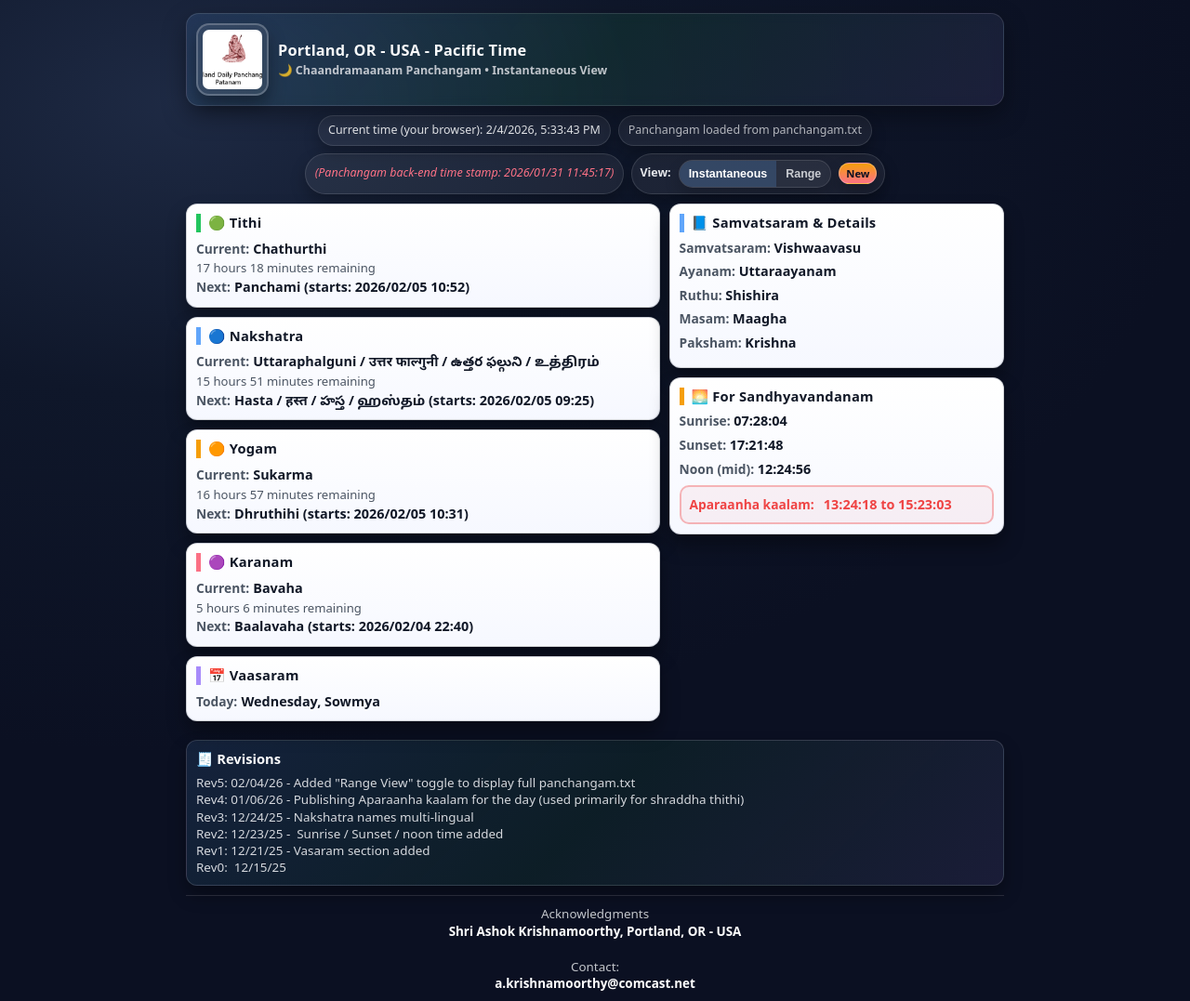
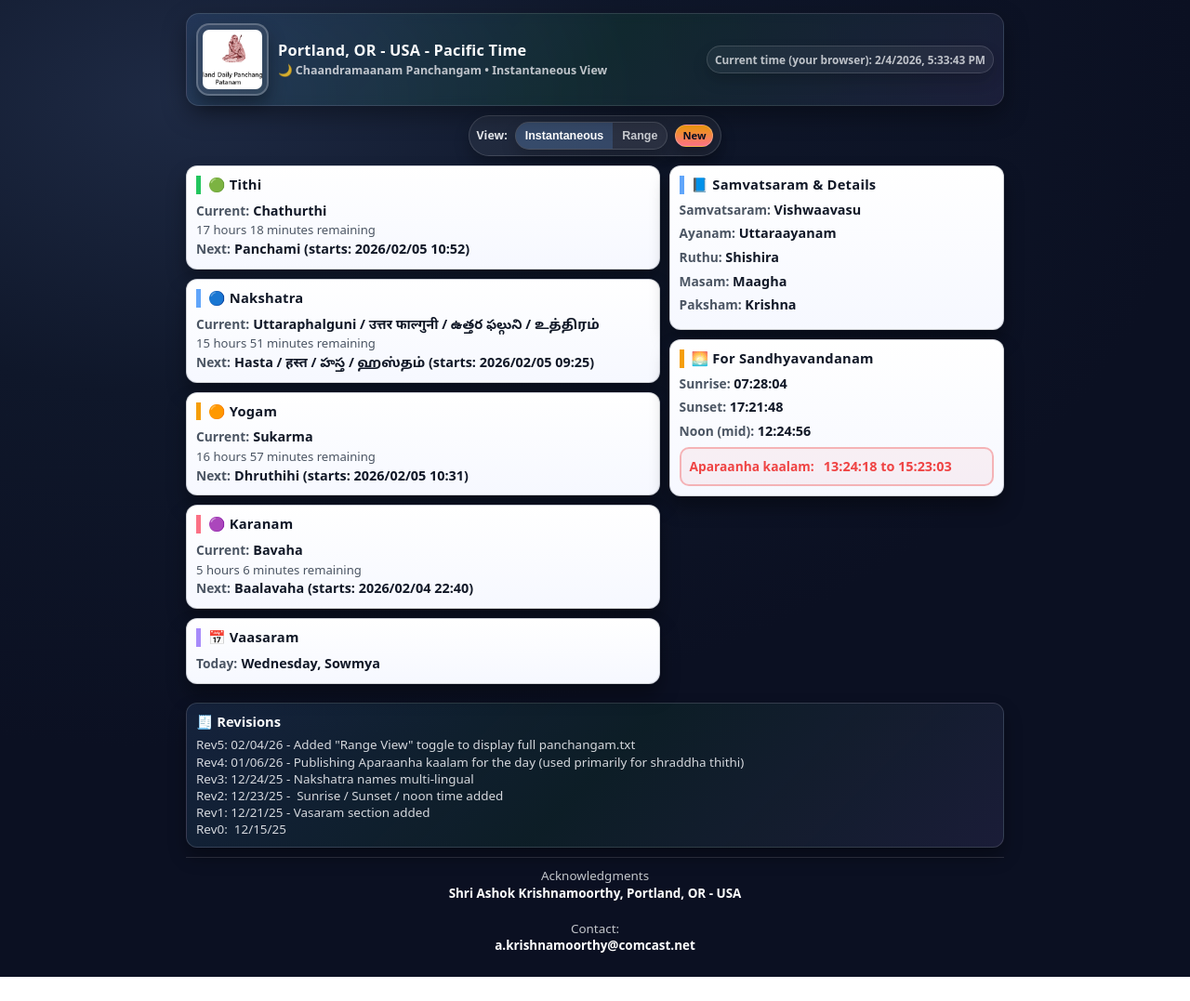
Before and after one commit to esbalabhakti-arch/portland-panchangam, a plain HTML site: page index.html in a window 1280 px wide. Shown: the whole page at 93% size. After the commit the page ends 1051 px from the top, so only its background shows below. Drawn offline with Linux system fonts and the light colour scheme.

Commit message:
Update index.html

```diff
--- a/index.html
+++ b/index.html
@@ -6,11 +6,6 @@
   <meta name="viewport" content="width=device-width, initial-scale=1" />
 
   <style>
-    /* =========================
-       Dark background + light cards
-       Smaller/tighter layout + colorful accents
-       ========================= */
-
     :root{
       --bg1:#0b1022;
       --bg2:#0f172a;
@@ -51,7 +46,7 @@
       color: var(--textLight);
     }
 
-    /* ===== Header: compact & glassy ===== */
+    /* ===== Header ===== */
     .header{
       display:flex;
       align-items:center;
@@ -65,7 +60,7 @@
     }
 
     .header img{
-      width: 78px;                 /* smaller for phone */
+      width: 78px;
       height: 78px;
       object-fit: cover;
       border-radius: 14px;
@@ -83,7 +78,7 @@
 
     .header-title h1{
       margin:0;
-      font-size: 1.02rem;          /* reduced */
+      font-size: 1.02rem;
       font-weight: 850;
       letter-spacing: 0.2px;
       color: #f9fafb;
@@ -102,13 +97,36 @@
       text-overflow: ellipsis;
     }
 
-    /* ===== Chips row ===== */
-    .chips{
+    /* Top-right time (smaller) */
+    .header-right{
+      flex: 0 0 auto;
+      display:flex;
+      align-items:flex-start;
+      justify-content:flex-end;
+      margin-left: 6px;
+    }
+
+    #now-display{
+      font-size: 0.74rem;          /* smaller font */
+      font-weight: 750;
+      color: rgba(229,231,235,0.80);
+      padding: 6px 8px;
+      border-radius: 999px;
+      border: 1px solid rgba(255,255,255,0.14);
+      background: rgba(255,255,255,0.05);
+      box-shadow: 0 8px 16px rgba(0,0,0,0.18);
+      white-space: nowrap;
+      max-width: 360px;
+      overflow: hidden;
+      text-overflow: ellipsis;
+    }
+
+    /* ===== Center toggle row ===== */
+    .center-row{
       margin-top: 10px;
       display:flex;
-      flex-wrap: wrap;
-      gap: 8px;
-      justify-content: center;
+      justify-content:center;  /* center */
+      align-items:center;
     }
 
     .chip{
@@ -117,17 +135,13 @@
       gap: 6px;
       padding: 7px 10px;
       border-radius: 999px;
-      border: 1px solid var(--panelBorder);
+      border: 1px solid rgba(255,255,255,0.14);
       background: rgba(255,255,255,0.06);
       box-shadow: 0 8px 16px rgba(0,0,0,0.25);
       font-size: 0.78rem;
       color: var(--textLight);
     }
 
-    #status{ color: var(--mutedLight); }
-    #backend-time{ color: var(--accentPink); font-style: italic; }
-
-    /* ===== View toggle ===== */
     .view-toggle{
       gap: 8px;
       padding: 6px 8px;
@@ -141,7 +155,7 @@
 
     .toggle{
       display:inline-flex;
-      border: 1px solid var(--panelBorder);
+      border: 1px solid rgba(255,255,255,0.14);
       background: rgba(255,255,255,0.06);
       border-radius: 999px;
       overflow: hidden;
@@ -193,15 +207,13 @@
       border: 1px solid rgba(15,23,42,0.18);
       background: linear-gradient(180deg, var(--card1), var(--card2));
       box-shadow: 0 12px 20px rgba(0,0,0,0.35);
-
-      padding: 10px 10px;        /* tighter */
+      padding: 10px 10px;
       margin-bottom: 10px;
     }
 
-    /* Section title: colorful left stripe + emoji */
     .section h3{
       margin: 0 0 7px 0;
-      font-size: 0.92rem;        /* smaller */
+      font-size: 0.92rem;
       font-weight: 900;
       letter-spacing: 0.25px;
       color: var(--textDark);
@@ -213,7 +225,6 @@
       border-left: 5px solid var(--accentBlue);
     }
 
-    /* Per-box accent override */
     .accent-blue  h3{ border-left-color: var(--accentBlue); }
     .accent-green h3{ border-left-color: var(--accentGreen); }
     .accent-amber h3{ border-left-color: var(--accentAmber); }
@@ -229,7 +240,7 @@
       font-weight: 750;
       color: var(--textDark);
       font-size: 0.90rem;
-      word-break: break-word;     /* important for long multi-language nakshatra */
+      word-break: break-word;
     }
     .time-remaining{
       font-size: 0.82rem;
@@ -242,7 +253,6 @@
       font-size: 0.88rem;
     }
 
-    /* ===== Aparaanha sub-box (inside Sandhyavandanam) ===== */
     .aparahna-subbox{
       margin-top: 8px;
       padding: 8px 9px;
@@ -259,7 +269,6 @@
       margin-right: 6px;
     }
 
-    /* ===== Range view text box ===== */
     .range-pre{
       margin: 0;
       white-space: pre-wrap;
@@ -275,7 +284,6 @@
       background: rgba(255,255,255,0.65);
     }
 
-    /* ===== Revisions ===== */
     .revisions{
       margin-top: 10px;
       border-radius: 12px;
@@ -304,7 +312,6 @@
       color: rgba(229,231,235,0.92);
     }
 
-    /* ===== Footer ===== */
     .footer{
       margin-top: 10px;
       padding: 10px 4px 6px;
@@ -319,13 +326,16 @@
       font-weight: 800;
     }
 
-    /* ===== Mobile ===== */
     @media (max-width: 700px){
       .content{ flex-direction: column; }
       .header img{ width: 70px; height: 70px; }
       .header-title h1{ font-size: 0.98rem; }
       .section{ padding: 9px 9px; }
       .range-pre{ max-height: 60vh; }
+
+      #now-display{
+        max-width: 240px;
+      }
     }
   </style>
 </head>
@@ -335,19 +345,20 @@
   <!-- Header -->
   <div class="header">
     <img src="guru.png" alt="Guru Image" />
+
     <div class="header-title">
       <h1>Portland, OR - USA - Pacific Time</h1>
       <div class="subline" id="view-subline">🌙 Chaandramaanam Panchangam • Instantaneous View</div>
     </div>
+
+    <!-- Current time moved to top-right (small) -->
+    <div class="header-right">
+      <div id="now-display">⏱️ Loading time…</div>
+    </div>
   </div>
 
-  <!-- Chips -->
-  <div class="chips">
-    <div id="now-display" class="chip">⏱️ Loading time…</div>
-    <div id="status" class="chip">📄 Loading panchangam…</div>
-    <div id="backend-time" class="chip">🔧 Backend time stamp…</div>
-
-    <!-- View toggle + NEW badge -->
+  <!-- Centered view toggle row -->
+  <div class="center-row">
     <div class="chip view-toggle">
       <div class="toggle-wrap">
         <span style="font-weight:850;">View:</span>
@@ -360,9 +371,9 @@
     </div>
   </div>
 
-  <!-- Instantaneous View (existing UI) -->
+  <!-- Instantaneous View -->
   <div id="instant-view">
-    <!-- Main content -->
+
     <div class="content">
 
       <div class="left-column">
@@ -395,7 +406,6 @@
           <div><span class="label">Next:</span> <span id="karana-next" class="value">–</span></div>
         </div>
 
-        <!-- Vaasaram at the END -->
         <div class="section accent-purple">
           <h3>📅 Vaasaram</h3>
           <div><span class="label">Today:</span> <span id="vasaram-today" class="value">–</span></div>
@@ -420,7 +430,6 @@
           <div class="meta-row"><span class="label">Sunset:</span> <span id="sunset-time" class="value">–</span></div>
           <div class="meta-row"><span class="label">Noon (mid):</span> <span id="noon-time" class="value">–</span></div>
 
-          <!-- 4th item: Aparaanha kaalam (RED BOLD) -->
           <div class="aparahna-subbox">
             <span class="label">Aparaanha kaalam:</span>
             <span id="aparahna-time" class="value">–</span>
@@ -432,7 +441,7 @@
     </div>
   </div>
 
-  <!-- Range View (new) -->
+  <!-- Range View -->
   <div id="range-view" style="display:none; margin-top:10px;">
     <div class="section accent-blue">
       <h3>📅 Range View — Full Panchangam.txt</h3>
```
